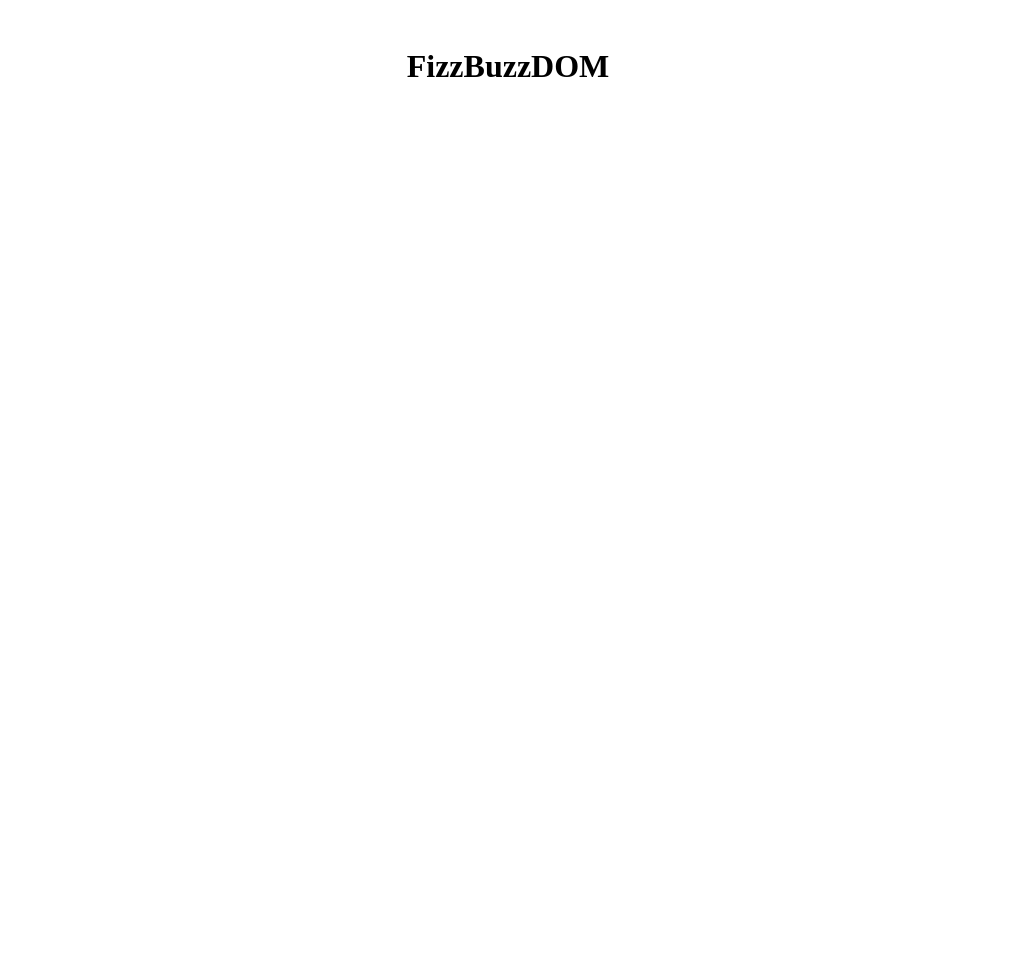
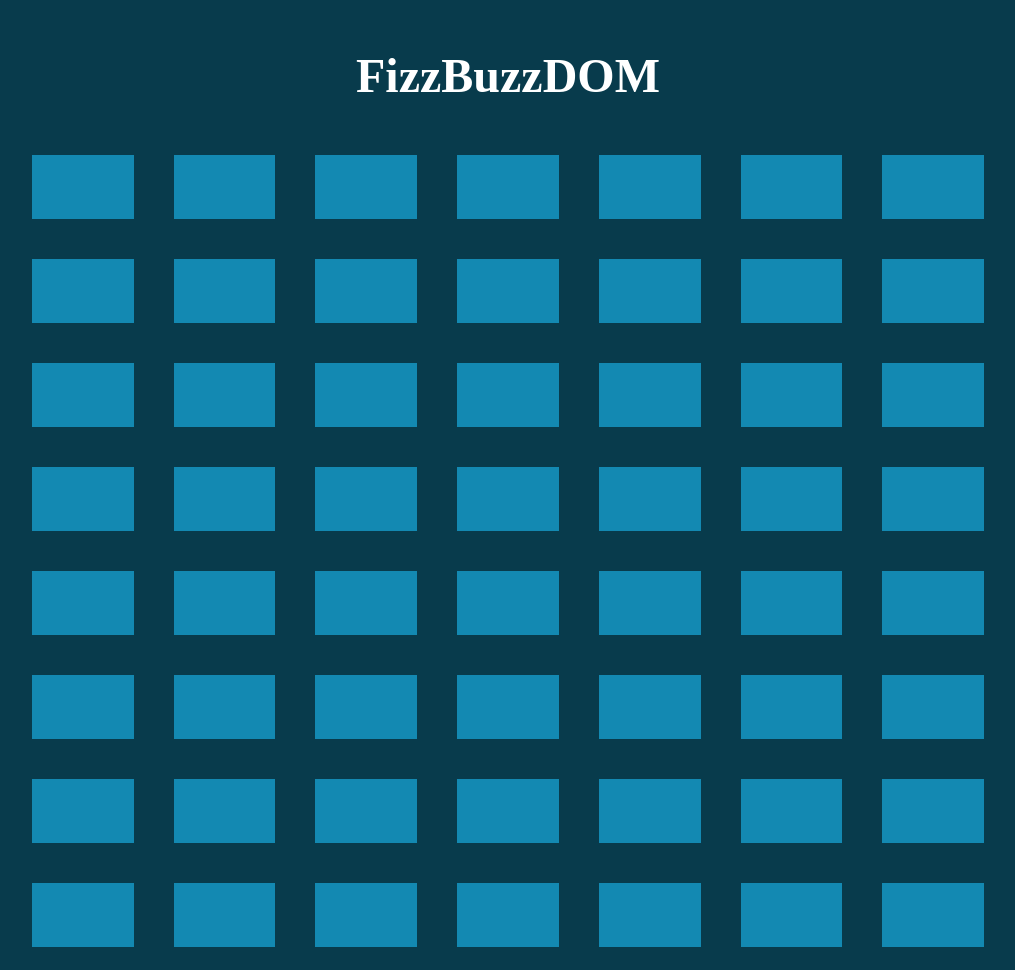
Before and after one commit to gabrieleomegna/js-fizzbuzz, a plain HTML site: page index.html in a window 1280 px wide. Shown: the top 970 px of the page, without its empty margins (132-1147 px from the left). Before the commit the page ends 800 px from the top, so only its background shows below. Drawn offline with Linux system fonts and the light colour scheme.

Commit message:
Created card modifying index.html and style.css, implemented for cycle in order to have cards in index

```diff
--- a/index.html
+++ b/index.html
@@ -10,6 +10,9 @@
 <body>
     <div class="container">
         <h1>FizzBuzzDOM</h1>
+        <div class="wrapper">
+
+        </div>
     </div>
 
 
--- a/js/script.js
+++ b/js/script.js
@@ -2,7 +2,13 @@
 // - per i multipli di 3 stampi “Fizz” al posto del numero
 // - per i multipli di 5 stampi “Buzz” al posto del numero
 // - per i numeri che sono sia multipli di 3 che di 5 stampi “FizzBuzz” al posto del numero.
+const wrapperElement = document.querySelector ('div.wrapper');
+let cardElement;
+
 for (let i = 1; i <= 100; i++) {
+    cardElement = document.createElement('div');
+    cardElement.className = 'card';
+    wrapperElement.appendChild (cardElement);
     if (i % 3 === 0 && i % 5 === 0) {
         console.log ('FizzBuzz');
     } else if (i % 5 === 0) {
--- a/style/style.css
+++ b/style/style.css
@@ -3,7 +3,28 @@
     padding: 0;
     box-sizing: border-box;
 }
-.container {
+body {
+    background-color: rgb(8, 59, 76);
+}
+div.container {
     padding: 3rem;
     text-align: center;
 }
+div.container h1{
+    color: white;
+    font-size: 3rem;
+    margin-bottom: 2rem;
+}
+
+.card {
+    padding: 2rem;
+    width: calc(100% / 7);
+    text-align: center;
+    background-color: rgb(19, 137, 178);
+    border: 20px solid rgb(8, 59, 76);
+}
+div.wrapper {
+    display: flex;
+    flex-wrap: wrap;
+    padding: 0 6rem;
+}
```
